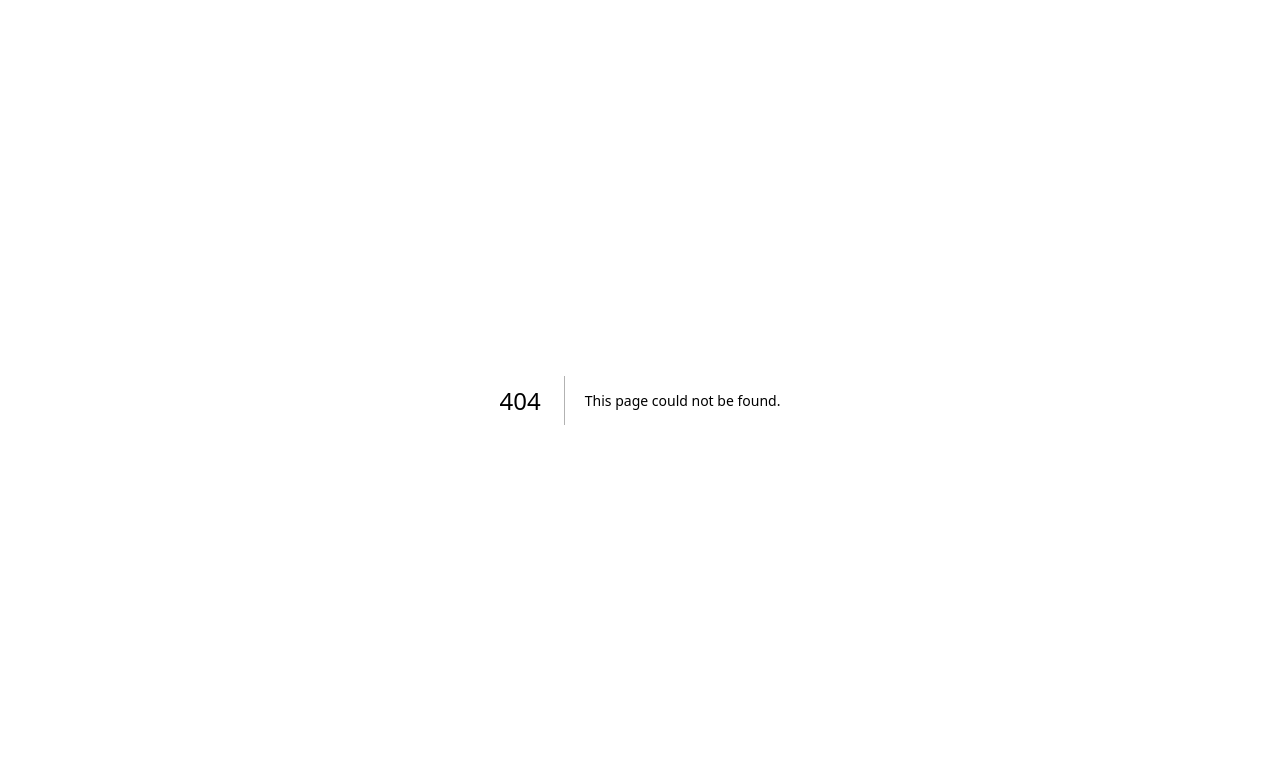
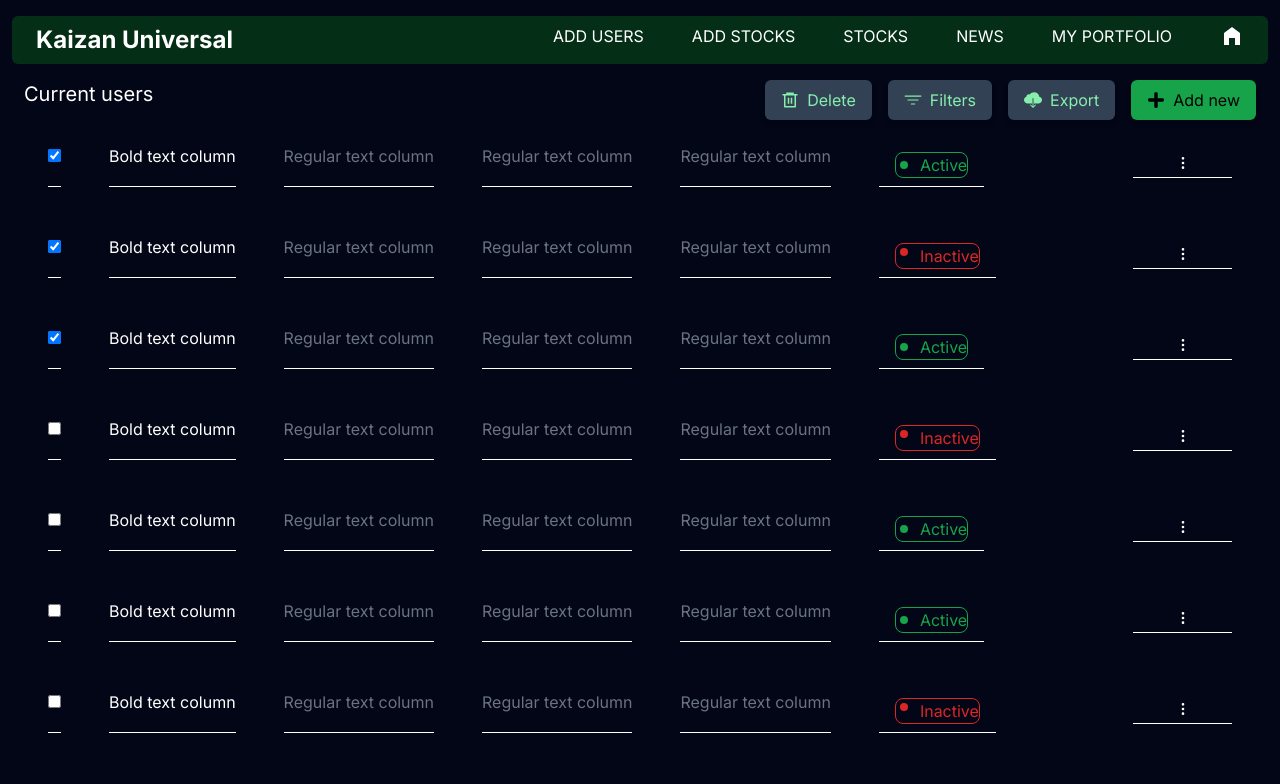
Before and after one commit to BhagatBhavya1/kaizen-universal, a Next.js app: page /admin-add-user in a window 1280 px wide. Before the commit this address had no page. Shown: the top 784 px of the page. Built offline with nearby package versions, Linux system fonts and the light colour scheme.

Commit message:
adding admin-add-user page

```diff
--- /dev/null
+++ b/components/AddUserData.js
@@ -0,0 +1,107 @@
+//currentstatus -> true means active
+export let AddUserData=[
+    {
+        access : true,
+        employeeid : "Bold text column",
+        employeename : "Regular text column",
+        employeeemail : "Regular text column",
+        contactno : "Regular text column",
+        currentstatus : true,
+    },
+    {
+        access : true,
+        employeeid : "Bold text column",
+        employeename : "Regular text column",
+        employeeemail : "Regular text column",
+        contactno : "Regular text column",
+        currentstatus : false,
+    },
+    {
+        access : true,
+        employeeid : "Bold text column",
+        employeename : "Regular text column",
+        employeeemail : "Regular text column",
+        contactno : "Regular text column",
+        currentstatus : true,
+    },
+    {
+        access : false,
+        employeeid : "Bold text column",
+        employeename : "Regular text column",
+        employeeemail : "Regular text column",
+        contactno : "Regular text column",
+        currentstatus : false,
+    },
+    {
+        access : false,
+        employeeid : "Bold text column",
+        employeename : "Regular text column",
+        employeeemail : "Regular text column",
+        contactno : "Regular text column",
+        currentstatus : true,
+    },
+    {
+        access : false,
+        employeeid : "Bold text column",
+        employeename : "Regular text column",
+        employeeemail : "Regular text column",
+        contactno : "Regular text column",
+        currentstatus : true,
+    },
+    {
+        access : false,
+        employeeid : "Bold text column",
+        employeename : "Regular text column",
+        employeeemail : "Regular text column",
+        contactno : "Regular text column",
+        currentstatus : false,
+    },
+    {
+        access : false,
+        employeeid : "Bold text column",
+        employeename : "Regular text column",
+        employeeemail : "Regular text column",
+        contactno : "Regular text column",
+        currentstatus : true,
+    },
+    {
+        access : true,
+        employeeid : "Bold text column",
+        employeename : "Regular text column",
+        employeeemail : "Regular text column",
+        contactno : "Regular text column",
+        currentstatus : true,
+    },
+    {
+        access : false,
+        employeeid : "Bold text column",
+        employeename : "Regular text column",
+        employeeemail : "Regular text column",
+        contactno : "Regular text column",
+        currentstatus : true,
+    },
+    {
+        access : false,
+        employeeid : "Bold text column",
+        employeename : "Regular text column",
+        employeeemail : "Regular text column",
+        contactno : "Regular text column",
+        currentstatus : true,
+    },
+    {
+        access : false,
+        employeeid : "Bold text column",
+        employeename : "Regular text column",
+        employeeemail : "Regular text column",
+        contactno : "Regular text column",
+        currentstatus : true,
+    },
+    {
+        access : false,
+        employeeid : "Bold text column",
+        employeename : "Regular text column",
+        employeeemail : "Regular text column",
+        contactno : "Regular text column",
+        currentstatus : true,
+    }
+]
--- a/components/Navbar.jsx
+++ b/components/Navbar.jsx
@@ -3,7 +3,7 @@ import { MdHomeFilled } from "react-icons/md";
 import Link from "next/link";
 export default function Navbar(){
     return (
-        <div className="bg-green-900 flex justify-between rounded-md px-6 py-2">
+        <div className="bg-green-950 flex justify-between rounded-md px-6 py-2">
             <div>
                 <h1 className="text-2xl text-white font-bold">Kaizan Universal</h1>
             </div>
--- a/components/NavbarAdmin.jsx
+++ b/components/NavbarAdmin.jsx
@@ -3,7 +3,7 @@ import { MdHomeFilled } from "react-icons/md";
 import Link from "next/link";
 export default function Navbar(){
     return (
-        <div className="bg-green-900 flex justify-between rounded-md px-6 py-2">
+        <div className="bg-green-950 flex justify-between rounded-md px-6 py-2">
             <div>
                 <h1 className="text-2xl text-white font-bold">Kaizan Universal</h1>
             </div>
--- a/components/NavbarBack.jsx
+++ b/components/NavbarBack.jsx
@@ -4,7 +4,7 @@ import { MdHomeFilled } from "react-icons/md";
 import Link from "next/link";
 export default function Navbar(){
     return (
-        <div className="bg-green-900 flex justify-between rounded-md px-6 py-2">
+        <div className="bg-green-950 flex justify-between rounded-md px-6 py-2">
             <div>
                 <h1 className="text-2xl text-white font-bold">Kaizan Universal</h1>
             </div>
--- a/components/NavbarHome.jsx
+++ b/components/NavbarHome.jsx
@@ -3,7 +3,7 @@ import { MdHomeFilled } from "react-icons/md";
 import Link from "next/link";
 export default function Navbar(){
     return (
-        <div className="bg-green-900 flex justify-between rounded-md px-6 py-2">
+        <div className="bg-green-950 flex justify-between rounded-md px-6 py-2">
             <div>
                 <h1 className="text-2xl text-white font-bold">Kaizan Universal</h1>
             </div>
--- /dev/null
+++ b/src/app/admin-add-user/page.tsx
@@ -0,0 +1,84 @@
+"use client";
+import Navbar from "../../../components/NavbarAdmin"
+import { HiOutlineDotsVertical } from "react-icons/hi";
+import { RiDeleteBin6Line } from "react-icons/ri";
+import { IoFilterOutline } from "react-icons/io5";
+import { IoIosCloudDownload } from "react-icons/io";
+import { GoDotFill } from "react-icons/go";
+import { FaPlus } from "react-icons/fa";
+import {AddUserData} from "../../../components/AddUserData";
+export default function AddAdminUser() {
+    return (
+        <div className="flex flex-col bg-slate-950 min-h-screen py-4">
+            <div className="px-3 rounded-md mb-4">
+            <Navbar />
+            </div>
+            <div className="flex justify-between px-6">
+                <div>
+                    <h1 className="text-white text-xl">Current users</h1>
+                </div>
+                <div className="flex gap-4">
+                    <button className="flex gap-2 items-center text-center justify-center px-4 py-2 bg-slate-700 text-black rounded-md shadow-md focus:outline-none focus:ring-2 focus:ring-blue-500 focus:ring-offset-2">
+                        <span className="flex text-green-300 text-lg justify-center items-center text-center"><RiDeleteBin6Line /></span>
+                        <h1 className="text-green-300">Delete</h1>
+                    </button>
+                    <button className="flex gap-2 items-center text-center justify-center px-4 py-2 bg-slate-700 text-black rounded-md shadow-md focus:outline-none focus:ring-2 focus:ring-blue-500 focus:ring-offset-2">
+                        <span className="flex text-green-300 text-lg justify-center items-center text-center"><IoFilterOutline /></span>
+                        <h1 className="text-green-300">Filters</h1>
+                    </button>
+                    <button className="flex gap-2 items-center text-center justify-center px-4 py-2 bg-slate-700 text-black rounded-md shadow-md focus:outline-none focus:ring-2 focus:ring-blue-500 focus:ring-offset-2">
+                        <span className="flex text-green-300 text-lg justify-center items-center text-center"><IoIosCloudDownload /></span>
+                        <h1 className="text-green-300">Export</h1>
+                    </button>
+                    <button className="flex gap-2 items-center text-center justify-center px-4 py-2 bg-green-600 text-black rounded-md shadow-md focus:outline-none focus:ring-2 focus:ring-blue-500 focus:ring-offset-2">
+                        <span className="flex text-black text-lg justify-center items-center text-center"><FaPlus /></span>
+                        <h1 className="text-black">Add new</h1>
+                    </button>
+                </div>
+            </div>
+            <div className="px-6">
+            {AddUserData.map((item,index)=>(
+                <div className="flex py-6 px-6 justify-center text-center items-center">
+                    <div className="flex w-11/12 gap-12">
+                        <div className="border-b border-white">
+                            <input type="checkbox"
+                            checked={item.access}
+                            />
+                        </div>
+                        <div className="border-b border-white">
+                            <h1 className="text-white text-bold">{item.employeeid}</h1>
+                        </div>
+                        <div className="border-b border-white">
+                            <h1 className="text-gray-500">{item.employeename}</h1>
+                        </div>
+                        <div className="border-b border-white">
+                            <h1 className="text-gray-500">{item.employeeemail}</h1>
+                        </div>
+                        <div className="border-b border-white">
+                            <h1 className="text-gray-500">{item.contactno}</h1>
+                        </div>
+                        <div className={"border-b border-white px-4 py-2"}>
+                            {item.currentstatus ? (
+                                <div className="flex gap-2 border border-green-600 rounded-lg justify-center items-center text-center">
+                                    <span className="flex text-green-600 justify-center"><GoDotFill /></span>
+                                    <h1 className="text-green-600">Active</h1>
+                                </div>
+                            ) : (
+                                <div className="flex gap-2 border border-red-600 rounded-lg">
+                                    <span className="text-red-600"><GoDotFill /></span>
+                                    <h1 className="text-red-600">Inactive</h1>
+                                </div>
+                            )}
+                        </div>
+                    </div>
+                    <div className="border-b border-white w-1/12">
+                        <button>
+                            <span className="text-white"><HiOutlineDotsVertical /></span>
+                        </button>
+                    </div>
+                </div>
+            ))}
+            </div>
+        </div>
+    )
+}
--- a/src/app/page.tsx
+++ b/src/app/page.tsx
@@ -44,7 +44,7 @@ export default function Home() {
               </div>
           </div>
           <div className="bg-slate-950 flex flex-col">
-            <h1 className="text-2xl text-green-300 justify-center text-center items-center py-10">TRANDING TRADS</h1>
+            <h1 className="text-2xl text-green-300 justify-center text-center items-center py-10">TRENDING TRADS</h1>
           </div>
           <div className="bg-green-100">
             <h1 className="py-10 text-2xl justify-center text-center items-center">
```
